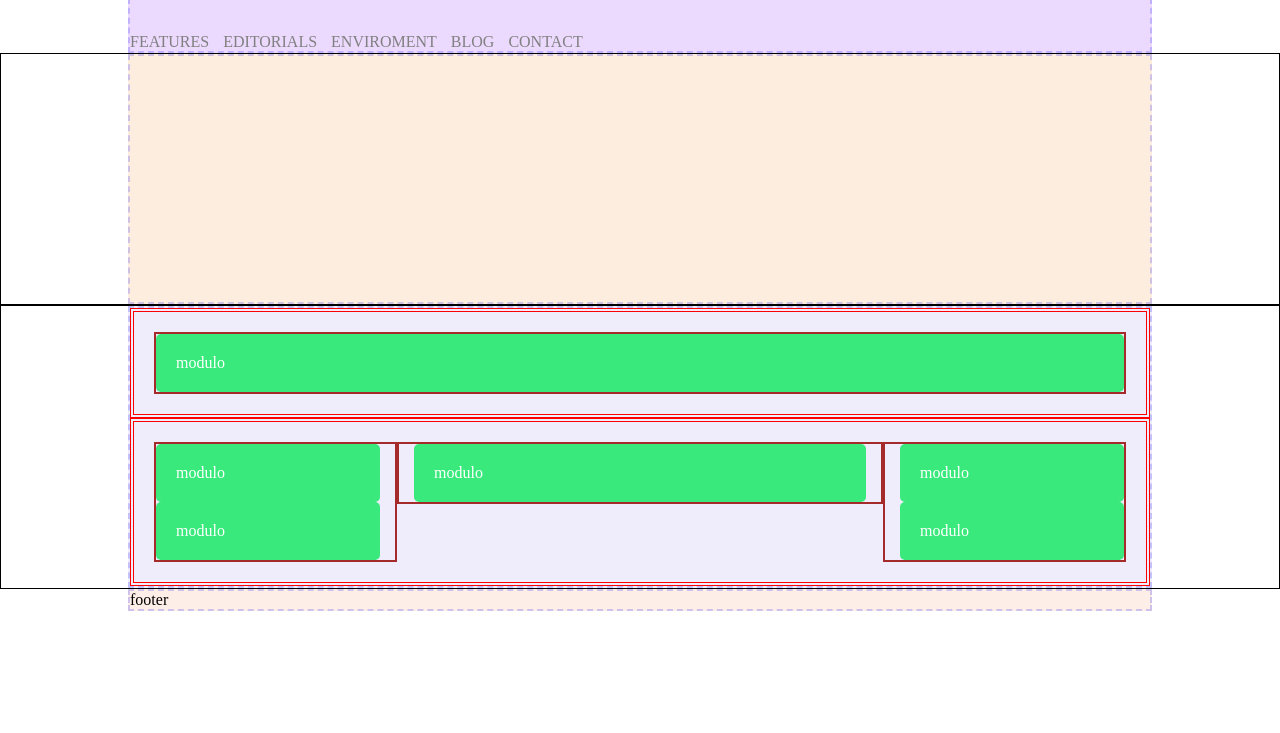
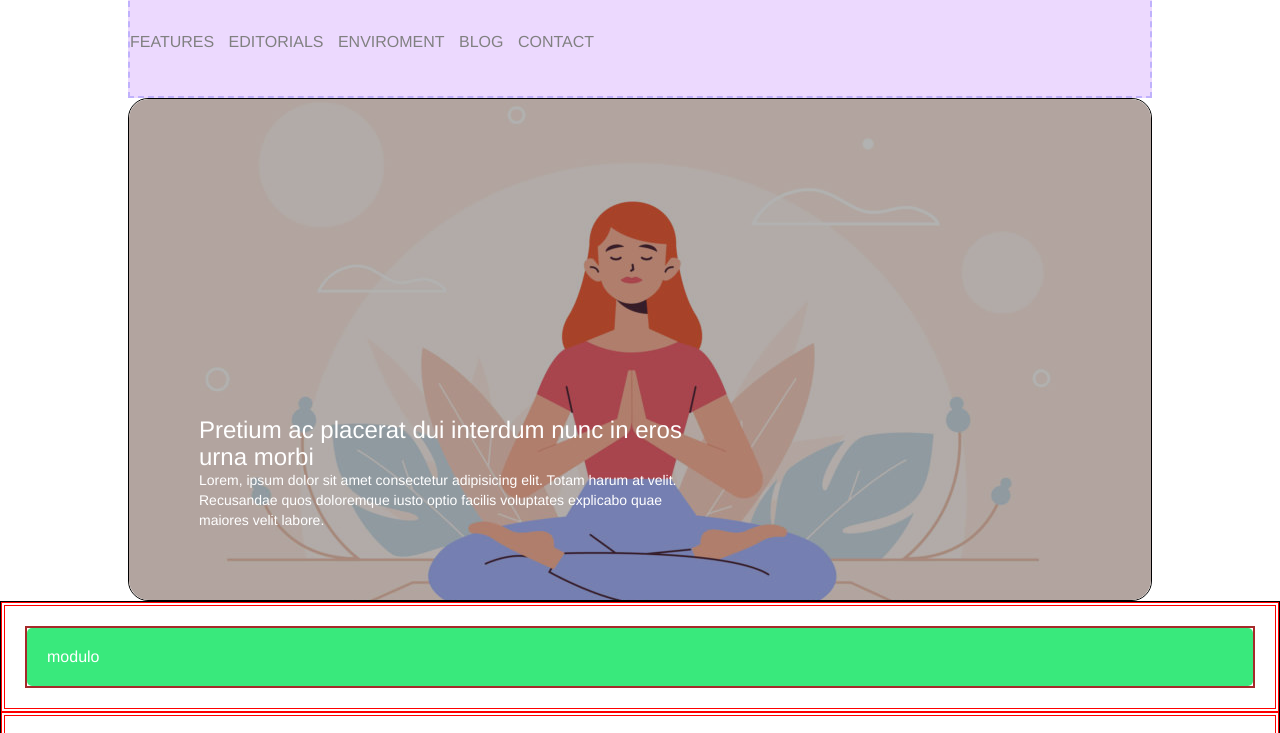
Before and after one commit to Deceit-87/htmlcss-wp, a plain HTML site: page index.html in a window 1280 px wide. Shown: the part 90-823 px from the top of the page. Before the commit the page ends 800 px from the top, so only its background shows below. Drawn offline with Linux system fonts and the light colour scheme.

Commit message:
sezione 2

```diff
--- a/index.html
+++ b/index.html
@@ -21,13 +21,19 @@
         </div>
     </header>
     <main>
-        <section id="jumbo">
-            <div class="container">
+        <section id="jumbo" class="container">
 
+                <div class="bkg-wrapper">
+                    <div class="testo-jumbo">
+                <h1>Pretium ac placerat dui interdum nunc in eros urna morbi</h1>
+                <p>Lorem, ipsum dolor sit amet consectetur adipisicing elit. Totam harum at velit.
+                Recusandae quos doloremque iusto optio facilis voluptates explicabo quae maiores velit labore.</p>
+               </div>
+                </div>
             </div>
         </section>
         <section id="main-content">
-            <div class="container">
+
                 <div class="row">
                 <div class="col-12">
                     <div class="module">
--- a/style.css
+++ b/style.css
@@ -1,11 +1,16 @@
+h1 { font-family: "Helvetica Neue"; font-size: 24px; font-style: normal; font-variant: normal; font-weight: 400; line-height: 26.4px; } h3 { font-family: "Helvetica Neue"; font-size: 14px; font-style: normal; font-variant: normal; font-weight: 700; line-height: 15.4px; } p { font-family: "Helvetica Neue"; font-size: 14px; font-style: normal; font-variant: normal; font-weight: 400; line-height: 20px; } blockquote { font-family: "Helvetica Neue"; font-size: 21px; font-style: normal; font-variant: normal; font-weight: 400; line-height: 30px; } pre { font-family: "Helvetica Neue"; font-size: 13px; font-style: normal; font-variant: normal; font-weight: 400; line-height: 18.5714px; }
+
+
 html {
     font-size:16px;
+
 }
 
 *{
     margin: 0;
     padding: 0;
     box-sizing: border-box;
+    font-family: Helvetica Neue;
 }
 
 img{
@@ -16,7 +21,9 @@ a{
     color:currentColor;
     text-decoration: none;
 }
+#jumbo {
 
+}
 .container {
     max-width: 1024px;
     margin:0 auto;
@@ -80,7 +87,7 @@ padding-right: 0;
 }
 .debug #main-content .container{
     /* min-height: 500px; */
-    background-color: rgb(175, 165, 238,0.2);
+    /* background-color: rgb(175, 165, 238,0.2); */
 }
 
 .debug .row{
@@ -102,13 +109,52 @@ header{
     height: 72px;
 }
 #nav-list {
-    padding-top: 45px;
+    padding:45px 0 45px 0;
 }
 
 #nav-list li{
+    font-weight: 300;
     text-transform: uppercase;
     list-style: none;
     display: inline;
     color: gray;
     margin-right:10px;
 }
+
+/* JUMBO */
+
+#jumbo.container{
+    border-radius: 20px;
+}
+.bkg-wrapper{
+    position: relative;
+    background-image:url(./img/banner.jpg);
+    background-repeat: no-repeat;
+    background-position:top;
+    background-position-y: -60px;
+   max-width: 100%;
+   height: 501px;
+   border-radius: 20px;
+   color: white;
+
+}
+.bkg-wrapper:after{
+    content: "";
+    display: block;
+    background-color: rgba(0,0,0,0.3);
+    position:absolute;
+    top: 0;
+    right: 0;
+    bottom:0;
+    left: 0;
+    overflow: hidden;
+    border-radius: 20px;
+
+}
+.testo-jumbo{
+    bottom:70px ;
+    left:70px;
+    position: absolute;
+   max-width: 500px;
+    z-index: 9999;
+}
```
